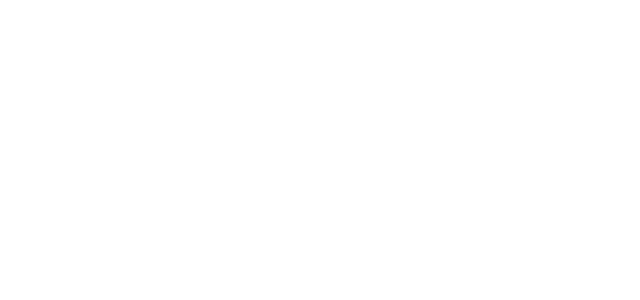
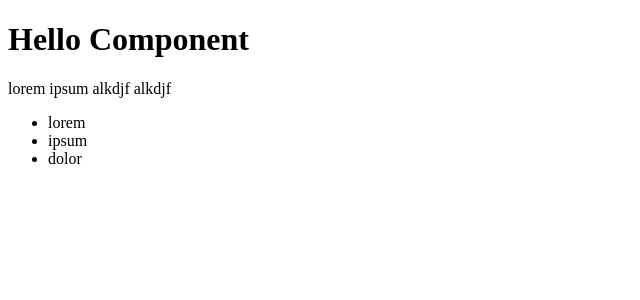
Before and after one commit to namic123/React-basics, a React (Create React App) app: page / in a window 1280 px wide. Shown: the top 300 px of the page, without its empty margins (0-640 px from the left). Built offline with nearby package versions, Linux system fonts and the light colour scheme.

Commit message:
component 연습

```diff
--- a/src/App.js
+++ b/src/App.js
@@ -1,9 +1,39 @@
 function App() {
   return (
     <div>
-
+      <MyComponent1/>
+      {/*
+      div
+      h1 Hello Component
+      div/
+      */}
+      <MyComponent2/>
+      {/*
+      <div>
+        <h1>Hello Component</h1>
+      </div>
+      */}
     </div>
   );
 }
+function MyComponent1(){
+  return (
+      <div>
+        <h1>Hello Component</h1>
+      </div>
+  )
+}
+function MyComponent2(){
+  return (
+      <>
+      <p>lorem ipsum alkdjf alkdjf </p>
+    <ul>
+        <li>lorem</li>
+        <li>ipsum</li>
+        <li>dolor</li>
+    </ul>
+    </>
+  )
+}
 
 export default App;
```
